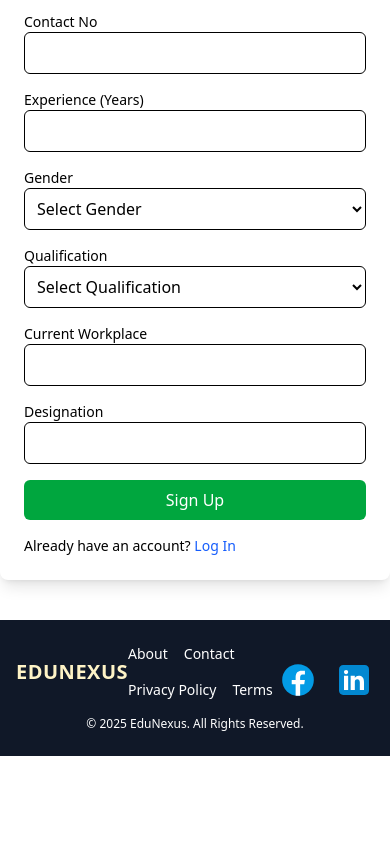
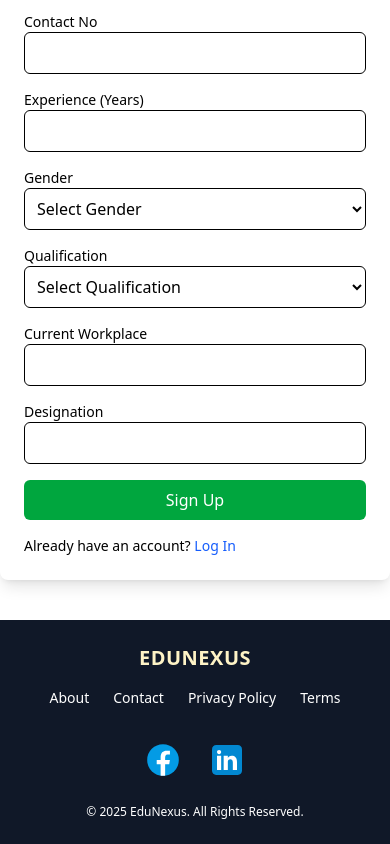
Before and after one commit to Learnathon-By-Geeky-Solutions/react-fusion, a React (Vite) app in the folder frontend-instructor/: page /signup in a window 390 px wide. Shown: the part 434-1278 px from the top of the page. Before the commit the page ends 1190 px from the top, so only its background shows below. Built offline with nearby package versions, Linux system fonts and the light colour scheme.

Commit message:
Fixed reliablity issues and some minor changes

```diff
--- a/frontend-instructor/src/components/footer/Footer.jsx
+++ b/frontend-instructor/src/components/footer/Footer.jsx
@@ -4,12 +4,12 @@ import { Link } from "react-router-dom";
 const Footer = () => {
   return (
     <footer className="bg-gray-900 text-white py-6 px-4 mt-10">
-      <div className="mx-auto max-w-[1280px] flex flex-row justify-between items-center">
-        <div className="text-xl font-bold text-amber-100 uppercase tracking-wide">
+      <div className="mx-auto max-w-[1280px] flex flex-col md:flex-row justify-between items-center">
+        <div className="text-xl font-bold text-amber-100 uppercase tracking-wide mb-4 md:mb-0">
           EduNexus
         </div>
 
-        <div className="flex flex-wrap gap-4 text-sm">
+        <div className="flex flex-wrap justify-center gap-6 text-sm mb-4 md:mb-0">
           <Link to="/about" className="hover:underline">
             About
           </Link>
@@ -24,14 +24,15 @@ const Footer = () => {
           </Link>
         </div>
 
-        <div className="flex gap-4 mt-4 md:mt-0">
+        <div className="flex gap-6 mt-4 md:mt-0 justify-center">
+          {/* Social Media Icons */}
+          <a href="https://www.facebook.com" target="_blank" rel="noopener noreferrer">
             <svg
               xmlns="http://www.w3.org/2000/svg"
-            x="0px"
-            y="0px"
               width="40"
               height="40"
               viewBox="0 0 48 48"
+              className="transition-transform transform hover:scale-110"
             >
               <path
                 fill="#039be5"
@@ -42,13 +43,14 @@ const Footer = () => {
                 d="M26.572,29.036h4.917l0.772-4.995h-5.69v-2.73c0-2.075,0.678-3.915,2.619-3.915h3.119v-4.359c-0.548-0.074-1.707-0.236-3.897-0.236c-4.573,0-7.254,2.415-7.254,7.917v3.323h-4.701v4.995h4.701v13.729C22.089,42.905,23.032,43,24,43c0.875,0,1.729-0.08,2.572-0.194V29.036z"
               ></path>
             </svg>
+          </a>
+          <a href="https://www.linkedin.com" target="_blank" rel="noopener noreferrer">
             <svg
               xmlns="http://www.w3.org/2000/svg"
-            x="0px"
-            y="0px"
               width="40"
               height="40"
               viewBox="0 0 48 48"
+              className="transition-transform transform hover:scale-110"
             >
               <path
                 fill="#0288D1"
@@ -59,11 +61,12 @@ const Footer = () => {
                 d="M12 19H17V36H12zM14.485 17h-.028C12.965 17 12 15.888 12 14.499 12 13.08 12.995 12 14.514 12c1.521 0 2.458 1.08 2.486 2.499C17 15.887 16.035 17 14.485 17zM36 36h-5v-9.099c0-2.198-1.225-3.698-3.192-3.698-1.501 0-2.313 1.012-2.707 1.99C24.957 25.543 25 26.511 25 27v9h-5V19h5v2.616C25.721 20.5 26.85 19 29.738 19c3.578 0 6.261 2.25 6.261 7.274L36 36 36 36z"
               ></path>
             </svg>
+          </a>
         </div>
       </div>
 
-      <div className="text-center text-xs mt-4">
-        © {new Date().getFullYear()} EduNexus. All Rights Reserved.
+      <div className="text-center text-xs mt-6">
+        <p>© {new Date().getFullYear()} EduNexus. All Rights Reserved.</p>
       </div>
     </footer>
   );
--- a/frontend-instructor/src/components/login/Login.jsx
+++ b/frontend-instructor/src/components/login/Login.jsx
@@ -42,7 +42,7 @@ export default function InstructorLogin() {
 
         <form onSubmit={loginFormik.handleSubmit} className="space-y-4">
           <div>
-            <label className="block text-sm font-medium">Email</label>
+            <label htmlFor="email" className="block text-sm font-medium">Email</label>
             <input
               type="email"
               id="email"
@@ -53,7 +53,7 @@ export default function InstructorLogin() {
           </div>
 
           <div>
-            <label className="block text-sm font-medium">Password</label>
+            <label htmlFor="password" className="block text-sm font-medium">Password</label>
             <input
               type="password"
               id="password"
--- a/frontend-instructor/src/components/navBar/NavItems.jsx
+++ b/frontend-instructor/src/components/navBar/NavItems.jsx
@@ -1,14 +1,17 @@
+import { Link, useLocation } from "react-router-dom";
+import { toast, Toaster } from "sonner";
 import useInstructorAuth from "@/src/context/authContext";
-import { Link } from "react-router-dom";
-import { toast, Toaster } from "sonner";
 
 export default function NavItems() {
   const { instructor, logOutInstructor } = useInstructorAuth();
+  const location = useLocation();
 
   const handleLogOut = () => {
     logOutInstructor();
     toast.success("User Logged Out");
   };
+
+  const isActive = (path) => location.pathname === path;
 
   return (
     <div className="flex items-center space-x-2">
@@ -16,14 +19,18 @@ export default function NavItems() {
         <>
           <Link
             to="/dashboard"
-            className="px-4 py-2 rounded-md text-sm font-medium transition-all bg-gray-800 text-white hover:bg-gray-700"
+            className={`px-4 py-2 rounded-md text-sm font-medium transition-all ${
+              isActive("/dashboard") ? "bg-blue-600 text-white" : "bg-gray-800 text-white"
+            } hover:bg-gray-700`}
           >
             Dashboard
           </Link>
 
           <Link
             to="/my-courses"
-            className="px-4 py-2 rounded-md text-sm font-medium transition-all bg-gray-800 text-white hover:bg-gray-700"
+            className={`px-4 py-2 rounded-md text-sm font-medium transition-all ${
+              isActive("/my-courses") ? "bg-blue-600 text-white" : "bg-gray-800 text-white"
+            } hover:bg-gray-700`}
           >
             My Courses
           </Link>
--- a/frontend-instructor/src/components/signup/SignUp.jsx
+++ b/frontend-instructor/src/components/signup/SignUp.jsx
@@ -41,10 +41,11 @@ export default function InstructorSignup() {
 
         <form onSubmit={signupFormik.handleSubmit} className="space-y-4">
           <div>
-            <label className="block text-sm font-medium">Name</label>
+            <label htmlFor="name" className="block text-sm font-medium">Name</label>
             <input
               type="text"
               name="name"
+              id="name"
               className="w-full p-2 border rounded-md"
               onChange={signupFormik.handleChange}
               value={signupFormik.values.name}
@@ -53,10 +54,11 @@ export default function InstructorSignup() {
           </div>
 
           <div>
-            <label className="block text-sm font-medium">Email</label>
+            <label htmlFor="email" className="block text-sm font-medium">Email</label>
             <input
               type="email"
               name="email"
+              id="email"
               className="w-full p-2 border rounded-md"
               onChange={signupFormik.handleChange}
               value={signupFormik.values.email}
@@ -65,10 +67,11 @@ export default function InstructorSignup() {
           </div>
 
           <div>
-            <label className="block text-sm font-medium">Password</label>
+            <label htmlFor="password" className="block text-sm font-medium">Password</label>
             <input
               type="password"
               name="password"
+              id="password"
               className="w-full p-2 border rounded-md"
               onChange={signupFormik.handleChange}
               value={signupFormik.values.password}
@@ -77,10 +80,11 @@ export default function InstructorSignup() {
           </div>
 
           <div>
-            <label className="block text-sm font-medium">Contact No</label>
+            <label htmlFor="contactNumber" className="block text-sm font-medium">Contact No</label>
             <input
               type="text"
               name="contactNumber"
+              id="contactNumber"
               className="w-full p-2 border rounded-md"
               onChange={signupFormik.handleChange}
               value={signupFormik.values.contactNumber}
@@ -89,10 +93,11 @@ export default function InstructorSignup() {
           </div>
 
           <div>
-            <label className="block text-sm font-medium">Experience (Years)</label>
+            <label htmlFor="experience" className="block text-sm font-medium">Experience (Years)</label>
             <input
               type="number"
               name="experience"
+              id="experience"
               className="w-full p-2 border rounded-md"
               onChange={signupFormik.handleChange}
               value={signupFormik.values.experience}
@@ -101,9 +106,10 @@ export default function InstructorSignup() {
           </div>
 
           <div>
-            <label className="block text-sm font-medium">Gender</label>
+            <label htmlFor="gender" className="block text-sm font-medium">Gender</label>
             <select
               name="gender"
+              id="gender"
               className="w-full p-2 border rounded-md"
               onChange={signupFormik.handleChange}
               value={signupFormik.values.gender}
@@ -118,9 +124,10 @@ export default function InstructorSignup() {
           </div>
 
           <div>
-            <label className="block text-sm font-medium">Qualification</label>
+            <label htmlFor="qualification" className="block text-sm font-medium">Qualification</label>
             <select
               name="qualification"
+              id="qualification"
               className="w-full p-2 border rounded-md"
               onChange={signupFormik.handleChange}
               value={signupFormik.values.qualification}
@@ -136,10 +143,11 @@ export default function InstructorSignup() {
           </div>
 
           <div>
-            <label className="block text-sm font-medium">Current Workplace</label>
+            <label htmlFor="currentWorkingPlace" className="block text-sm font-medium">Current Workplace</label>
             <input
               type="text"
               name="currentWorkingPlace"
+              id="currentWorkingPlace"
               className="w-full p-2 border rounded-md"
               onChange={signupFormik.handleChange}
               value={signupFormik.values.currentWorkingPlace}
@@ -147,10 +155,11 @@ export default function InstructorSignup() {
           </div>
 
           <div>
-            <label className="block text-sm font-medium">Designation</label>
+            <label htmlFor="designation" className="block text-sm font-medium">Designation</label>
             <input
               type="text"
               name="designation"
+              id="designation"
               className="w-full p-2 border rounded-md"
               onChange={signupFormik.handleChange}
               value={signupFormik.values.designation}
```
Lines whose indentation alone changed are shown as unchanged.
